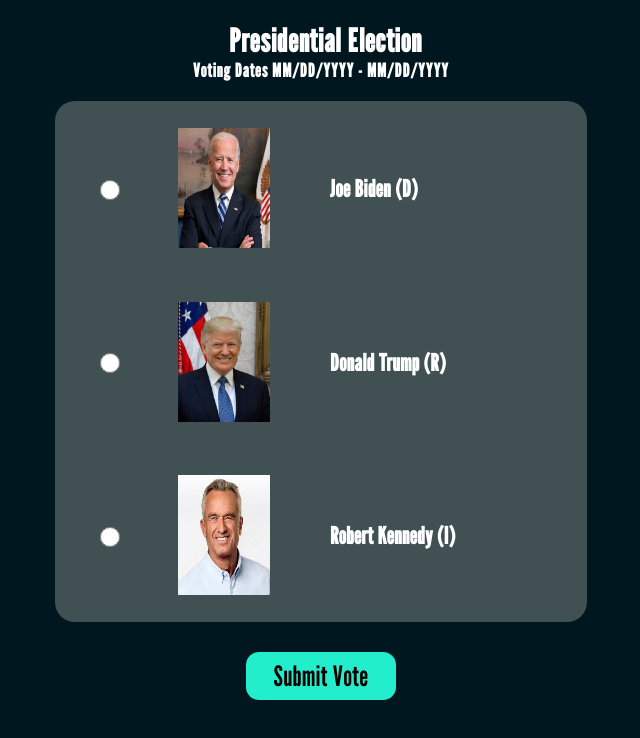
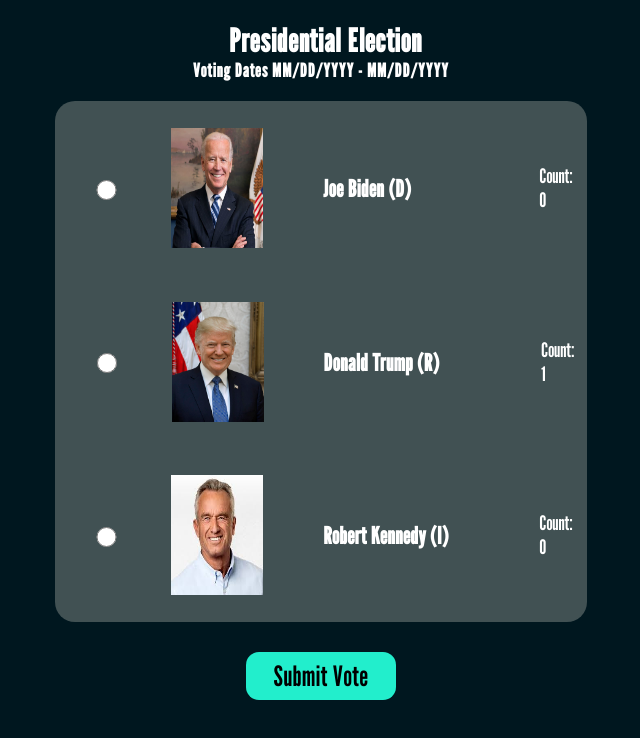
Before and after one commit to dieynababa03/4301-Blockchain, a React (Create React App) app in the folder 4301-voting/: page /ballot in a window 1280 px wide. Shown: the top 738 px of the page, without its empty margins (319-959 px from the left). Built offline with nearby package versions, Linux system fonts and the light colour scheme; a web font is replaced by a local one.

Commit message:
added static count to candidates

```diff
--- a/4301-voting/src/Ballot.js
+++ b/4301-voting/src/Ballot.js
@@ -25,18 +25,19 @@ export const Ballot = () => {
                         <input id="c1" type="radio" name="candidate"/>
                         <img className="joe" src={joe}/>
                         <h3>Joe Biden (D)</h3>
-
+                        <p>Count: 0</p>
                     </div>
                     <div id="box2" className="box">
                         <input id="c2" type="radio" name="candidate"/>
                         <img className="trump" src={trump}/>
                         <h3>Donald Trump (R)</h3>
+                        <p>Count: 1</p>
                     </div>
                     <div id="box3" className="box">
                         <input id="c3" type="radio" name="candidate"/>
                         <img className="rk" src={rk}/>
                         <h3>Robert Kennedy (I)</h3>
-
+                        <p>Count: 0</p>
                     </div>
                 </div>
                 <div className="submit">
--- a/4301-voting/src/css/Ballot.css
+++ b/4301-voting/src/css/Ballot.css
@@ -84,6 +84,7 @@ body{
 
 .candidate-container h3{
     letter-spacing: 0.5px;
+    width: 250px;
 }
 
 input{
```
